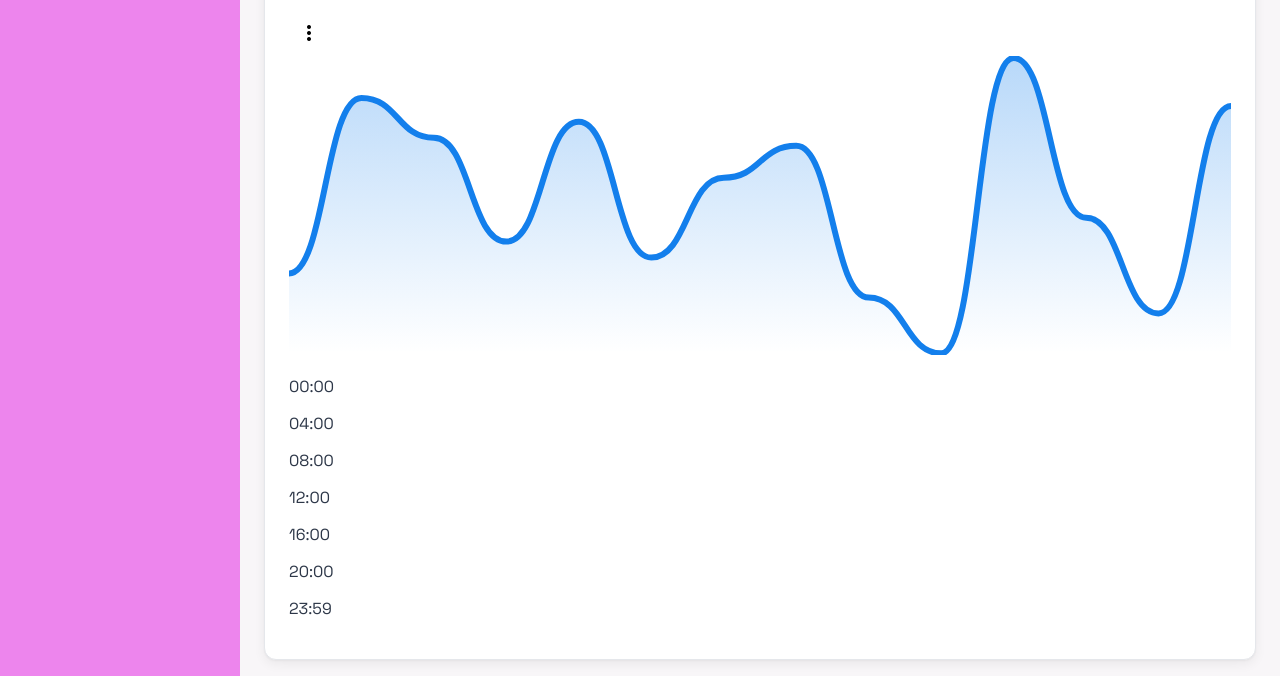
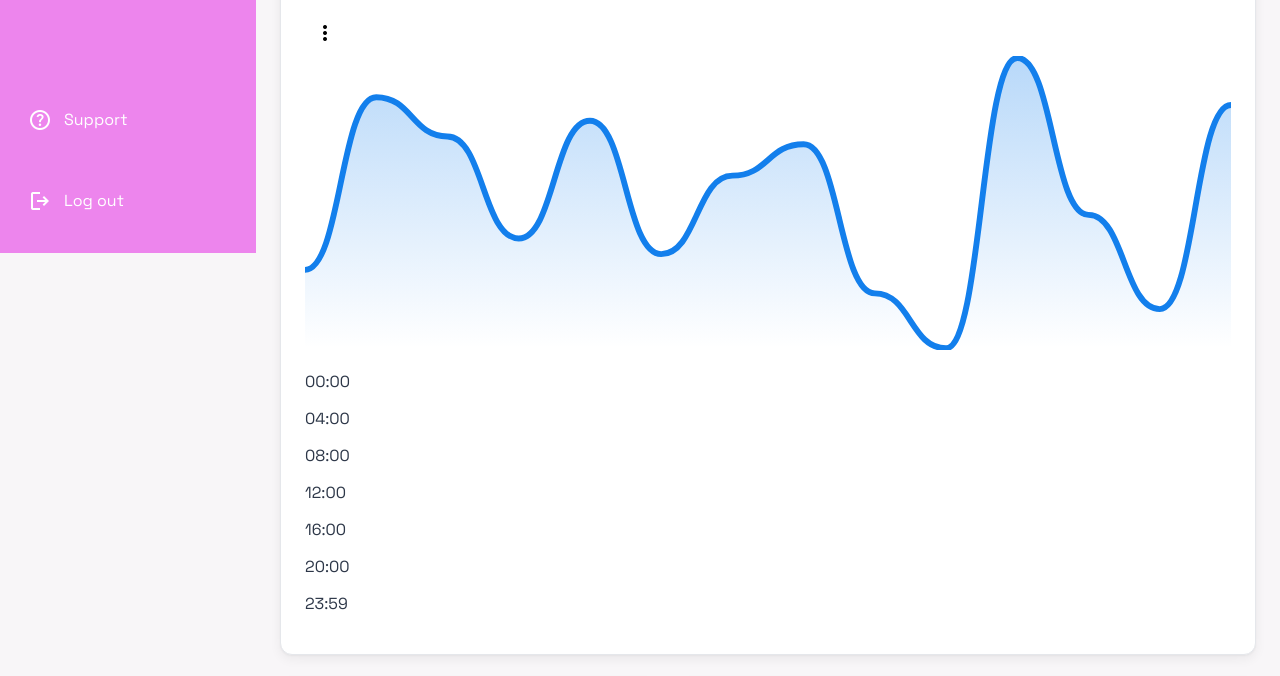
Before and after one commit to taller2webteam/Taller2WebPage, a plain HTML site: page index.html in a window 1280 px wide. Shown: the part 547-1223 px from the top of the page. Drawn offline with nearby package versions, Linux system fonts and the light colour scheme.

Commit message:
sidebar fix

```diff
--- a/assets/css/consumo.css
+++ b/assets/css/consumo.css
@@ -4,9 +4,9 @@
 html, body { height: 100%; }
 body { margin: 0; background: var(--color-bg); color: var(--color-text); font-family: "Space Grotesk", ui-sans-serif, system-ui, -apple-system, Segoe UI, Roboto, Arial, "Apple Color Emoji", "Segoe UI Emoji"; }
 .app-root { display: flex; min-height: 100vh; width: 100%; }
-.sidebar { width: 256px; background: var(--color-sidebar); color: #fff; padding: 16px; display: flex; flex-direction: column; }
+.sidebar { width: 256px; background: var(--color-sidebar); color: #fff; padding: 16px; display: flex; flex-direction: column; height: 100vh; overflow-y: auto; flex-shrink: 0; }
 .sidebar nav { display: flex; flex-direction: column; gap: 8px; flex: 1 1 auto; }
-.sidebar-bottom { display: flex; flex-direction: column; gap: 8px; }
+.sidebar-bottom { display: flex; flex-direction: column; gap: 8px; margin-top: auto; }
 .sidebar-link { display: flex; align-items: center; gap: 12px; padding: 10px 12px; border-radius: var(--radius-sm); color: #fff; text-decoration: none; transition: background .2s; }
 .sidebar-link:hover { background: rgba(0,0,0,.1); }
 .sidebar-link.active { background: var(--color-sidebar-active); }
--- a/assets/css/contactanos.css
+++ b/assets/css/contactanos.css
@@ -4,9 +4,9 @@
 html, body { height: 100%; }
 body { margin: 0; background: var(--color-bg); color: var(--color-text); font-family: "Space Grotesk", ui-sans-serif, system-ui, -apple-system, Segoe UI, Roboto, Arial, "Apple Color Emoji", "Segoe UI Emoji"; }
 .app-root { display: flex; min-height: 100vh; width: 100%; }
-.sidebar { width: 256px; background: var(--color-sidebar); color: #fff; padding: 16px; display: flex; flex-direction: column; }
+.sidebar { width: 256px; background: var(--color-sidebar); color: #fff; padding: 16px; display: flex; flex-direction: column; height: 100vh; overflow-y: auto; flex-shrink: 0; }
 .sidebar nav { display: flex; flex-direction: column; gap: 8px; flex: 1 1 auto; }
-.sidebar-bottom { display: flex; flex-direction: column; gap: 8px; }
+.sidebar-bottom { display: flex; flex-direction: column; gap: 8px; margin-top: auto; }
 .sidebar-link { display: flex; align-items: center; gap: 12px; padding: 10px 12px; border-radius: var(--radius-sm); color: #fff; text-decoration: none; transition: background .2s; }
 .sidebar-link:hover { background: rgba(0,0,0,.1); }
 .sidebar-link.active { background: var(--color-sidebar-active); }
--- a/assets/css/devices.css
+++ b/assets/css/devices.css
@@ -28,9 +28,9 @@ body {
 .app-root { display: flex; min-height: 100vh; width: 100%; }
 
 /* Sidebar */
-.sidebar { width: 256px; background: var(--color-sidebar); color: #fff; padding: 16px; display: flex; flex-direction: column; }
+.sidebar { width: 256px; background: var(--color-sidebar); color: #fff; padding: 16px; display: flex; flex-direction: column; height: 100vh; overflow-y: auto; flex-shrink: 0; }
 .sidebar nav { display: flex; flex-direction: column; gap: 8px; flex: 1 1 auto; }
-.sidebar-bottom { display: flex; flex-direction: column; gap: 8px; }
+.sidebar-bottom { display: flex; flex-direction: column; gap: 8px; margin-top: auto; }
 .sidebar-header { display: flex; flex-direction: column; gap: 16px; margin-bottom: 16px; }
 .brand { display: flex; align-items: center; gap: 12px; }
 .avatar { width: 40px; height: 40px; background-position: center; background-repeat: no-repeat; background-size: cover; border-radius: 9999px; }
--- a/assets/css/index.css
+++ b/assets/css/index.css
@@ -39,9 +39,12 @@ body {
   padding: 16px;
   display: flex;
   flex-direction: column;
+  height: 100vh;
+  overflow-y: auto;
+  flex-shrink: 0;
 }
 .sidebar nav { display: flex; flex-direction: column; gap: 8px; flex: 1 1 auto; }
-.sidebar-bottom { display: flex; flex-direction: column; gap: 8px; }
+.sidebar-bottom { display: flex; flex-direction: column; gap: 8px; margin-top: auto; }
 .sidebar-header { display: flex; flex-direction: column; gap: 16px; margin-bottom: 16px; }
 .brand { display: flex; align-items: center; gap: 12px; }
 .avatar { width: 40px; height: 40px; background-position: center; background-repeat: no-repeat; background-size: cover; border-radius: 9999px; }
--- a/assets/css/sugerencias.css
+++ b/assets/css/sugerencias.css
@@ -4,9 +4,9 @@
 html, body { height: 100%; }
 body { margin: 0; background: var(--color-bg); color: var(--color-text); font-family: "Space Grotesk", ui-sans-serif, system-ui, -apple-system, Segoe UI, Roboto, Arial, "Apple Color Emoji", "Segoe UI Emoji"; }
 .app-root { display: flex; min-height: 100vh; width: 100%; }
-.sidebar { width: 256px; background: var(--color-sidebar); color: #fff; padding: 16px; display: flex; flex-direction: column; }
+.sidebar { width: 256px; background: var(--color-sidebar); color: #fff; padding: 16px; display: flex; flex-direction: column; height: 100vh; overflow-y: auto; flex-shrink: 0; }
 .sidebar nav { display: flex; flex-direction: column; gap: 8px; flex: 1 1 auto; }
-.sidebar-bottom { display: flex; flex-direction: column; gap: 8px; }
+.sidebar-bottom { display: flex; flex-direction: column; gap: 8px; margin-top: auto; }
 .sidebar-link { display: flex; align-items: center; gap: 12px; padding: 10px 12px; border-radius: var(--radius-sm); color: #fff; text-decoration: none; transition: background .2s; }
 .sidebar-link:hover { background: rgba(0,0,0,.1); }
 .sidebar-link.active { background: var(--color-sidebar-active); }
```
Also changed, not shown: consumo.html (+2 -2 lines).
